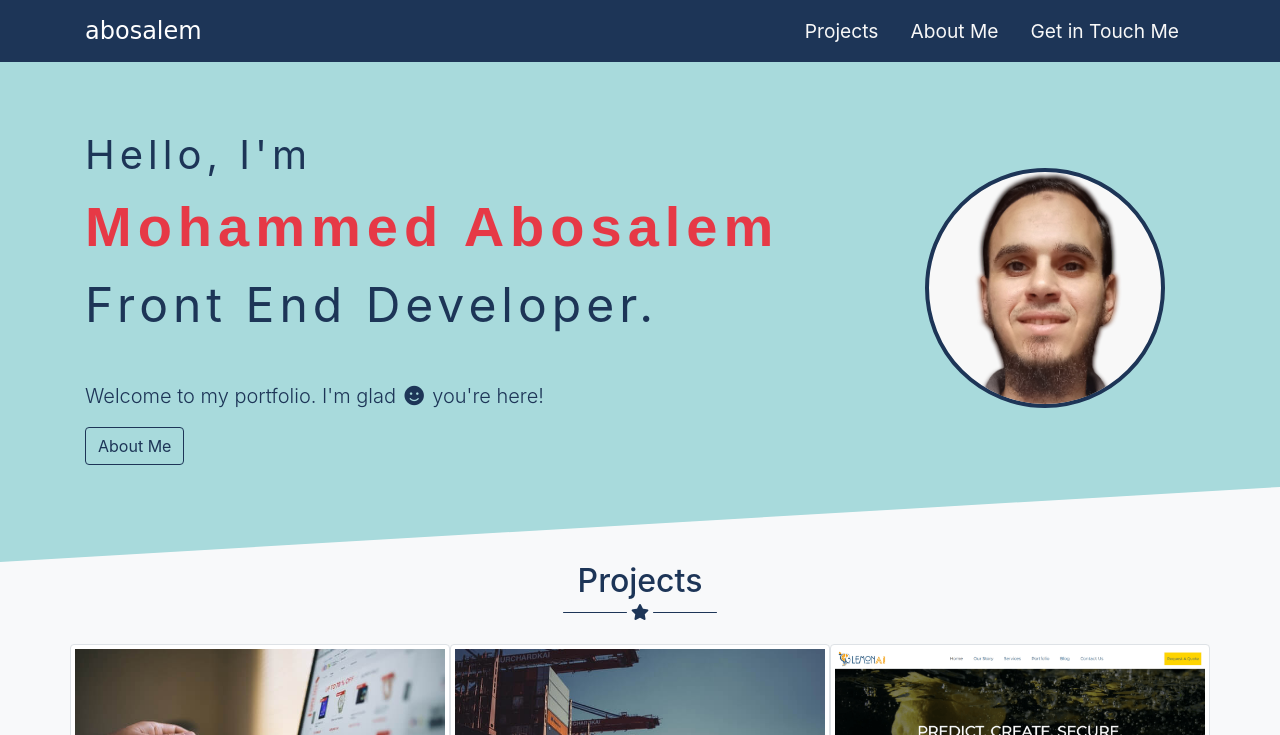
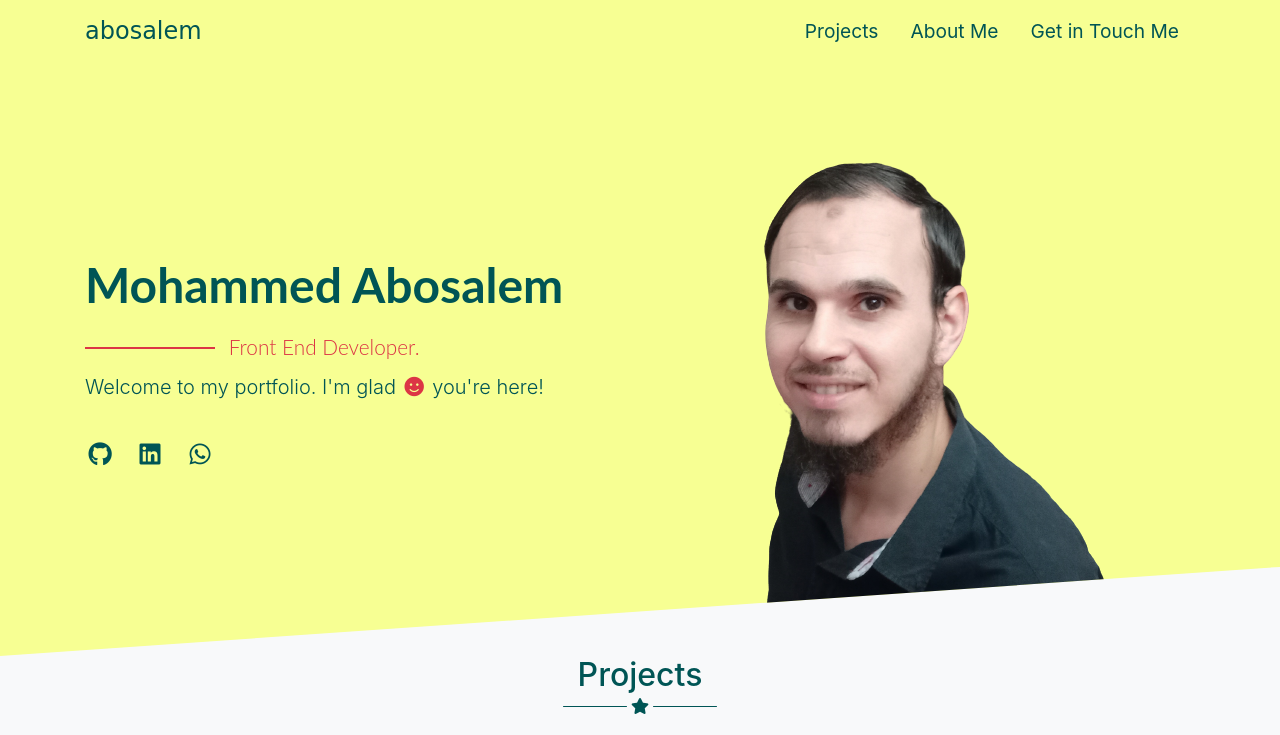
Before and after one commit to abodesigner/abodesigner.github.io, a plain HTML site: page index.html in a window 1280 px wide. Shown: the top 735 px of the page. Drawn offline with nearby package versions, Linux system fonts and the light colour scheme; a web font is replaced by a local one.

Commit message:
redesign the fisrt section and about me section

```diff
--- a/css/style.css
+++ b/css/style.css
@@ -14,6 +14,11 @@
     src: url("https://fonts.googleapis.com/css2?family=Poppins&display=swap");
 }
 
+@font-face {
+    font-family: 'Lato', sans-serif;
+    src: url("https://fonts.googleapis.com/css2?family=Lato:wght@700&display=swap");
+}
+
 /* LOGO FONT */
 @font-face {
     font-family: "Permanent Marker", cursive;
@@ -22,11 +27,9 @@
 
 /* CSS VARIABLES */
 :root {
-    /* --mainColor: #264653; */
-    --mainColor: #1d3557;
-    --mainBGColor: linear-gradient(45deg, #85ffbd 0%, #fffb7d 100%);
-    /* --logoColor: #dcfc8f; */
-    --logoColor: #fff;
+    --mainColor: #005555;
+    --mainBGColor: #F7FF93;
+
 }
 
 /* GENERAL RULES */
@@ -73,8 +76,7 @@ a.btn-outline-dark:hover {
 }
 /* NAVBAR */
 .custom-navbar {
-    /* background-color: var(--mainColor); */
-    background-color: #1d3557;
+    background-color: var(--mainBGColor);
 }
 .custom-navbar a.navbar-brand {
     font-size: 1.5rem;
@@ -82,81 +84,81 @@ a.btn-outline-dark:hover {
 
 span.logo {
     font-family: "Permanent Marker", cursive;
-    color: var(--logoColor);
+    color: var(--mainColor);
 }
 
 .custom-navbar .navbar-nav .nav-link.active,
 .custom-navbar .navbar-nav .nav-link {
     font-size: 1.2rem;
     transition: color 0.3s ease-in-out;
-    color: #f8f8f8;
+    color: var(--mainColor);
     transition: all 0.5s ease;
+}
+
+.custom-navbar .navbar-nav .nav-link.active:hover,
+.custom-navbar .navbar-nav .nav-link:hover {
+    color: #e63946
 }
 
 /* HOME SECTION */
 .home {
     height: calc(100% - 94px);
     min-height: 500px;
-    /* background-color: #ffe156; */
-    background-color: #a8dadc;
+    background-color: var(--mainBGColor);
     clip-path: polygon(0 0, 100% 0, 100% 85%, 0 100%);
-}
-
-.home-content img.img-fluid {
-    border-radius: 50%;
-    border: 5px solid var(--mainColor);
-    background-color: #f8f8f8;
-}
-
-.home-content-text span.greeting {
-    color: var(--mainColor);
-    margin-top: 15px;
-    font-weight: normal;
-    display: block;
-    letter-spacing: 5px;
-    text-align: left;
-    font-size: 2.5rem;
-    text-transform: capitalize;
-    animation: myAnim 1s ease 1s 1 normal forwards;
 }
 
 .home-content-text span.name {
     display: block;
     margin-top: 0;
-    font-size: 3.5rem;
+    font-size: 3rem;
     font-weight: bold;
-    letter-spacing: 6px;
     text-transform: capitalize;
-    /* color: #dc3545; */
-    color: #e63946;
-    font-family: "Poppins", sans-serif;
+    color: #005555;
+    font-family: 'Lato', sans-serif;
 }
 
 .home-content-text span.job {
-    color: var(--mainColor);
-    letter-spacing: 5px;
-    font-size: 3rem;
+    position: relative;
+    color: #dc3545;
+    font-size: 1.3rem;
     text-transform: capitalize;
-    margin-bottom: 40px;
+    margin: 10px auto;
+    text-align: center;
     display: block;
+    font-family: 'Lato', sans-serif;
+    max-width: 500px;
+}
+
+.home-content-text span.job::before {
+    content:" ";
+    display: block;
+    height: 2px;
+    width: 130px;
+    position: absolute;
+    top: 50%;
+    left: 0;
+    background: #dc3545;
+    margin-right: 10px;
 }
 
 .home-content-text p.lead {
     color: var(--mainColor);
+    margin-bottom: 40px;
 }
 
-.effect-hover {
-    overflow: hidden;
+.fa-smile::before {
+    color: #dc3545;
 }
 
-.effect-hover img {
-    transform: scale(0.8);
-    transition: all 0.5s ease;
+.link {
+    margin-right: 20px;
+}
+.social-links a i {
+    color: var(--mainColor);
+    font-size: 1.5rem;
 }
 
-.effect-hover img:hover {
-    transform: scale(1) rotate(360deg);
-}
 
 /* PROJECTS SECTION */
 .projects h2 {
@@ -205,19 +207,20 @@ span.logo {
 
 /* ABOUT SECTION */
 .about-section {
-    /* background-color: #1abc9c; */
-    background-color: #457b9d;
-    min-height: 300px;
+    background-color: #fff;
 }
 
 .about-section h2 {
-    color: #fff;
+    color: var(--mainColor);
     font-weight: bold;
+    font-size: 1.5rem;
+    font-family: 'Lato', sans-serif;
 }
 
-.about-content p.lead {
-    font-size: 1.5rem;
-    font-family: "Open Sans";
+.about-text-section p.lead {
+    font-family: 'Lato', sans-serif;
+    font-weight: 300;
+    color: var(--mainColor);
 }
 
 .custom-divider-icon .fas.fa-star::before {
--- a/index.html
+++ b/index.html
@@ -61,18 +61,29 @@
         <div class="container">
             <div class="home-content d-flex justify-content-center align-items-center">
                 <div class="home-content-text mr-auto">
-                    <span class="greeting">hello, i'm</span>
+                    <!-- <span class="greeting">hello, i'm</span> -->
                     <span class="name">mohammed abosalem</span>
-                    <span class="job">front end developer.</span>
+                    <span class="job lead">front end developer.</span>
                     <p class="lead">
                         Welcome to my portfolio.
-                        I'm glad <i class="fas fa-smile"></i> you're here!
+                        I'm glad <i class="fas fa-smile"></i> you're here! <br>
+                    </p>
+                    <div class="social-links d-flex">
+                        <a href="https://github.com/abodesigner/" class="link" target="_blank">
+                            <i class="fab fa-github"></i>
+                        </a>
+                        <a href="https://www.linkedin.com/in/mohammedabosalim/" class="link" target="_blank">
+                            <i class="fab fa-linkedin"></i>
+                        </a>
 
-                    </p>
-                    <a href="#about" class="btn btn-outline-dark text-capitalize">about me</a>
+                        <a href="https://api.whatsapp.com/send?phone=1276412898" class="link" target="_blank">
+                            <i class="fab fa-whatsapp"></i>
+                        </a>
+                    </div>
+                    <!-- <a href="#about" class="btn btn-outline-dark text-capitalize">about me</a> -->
                 </div>
                 <div class="effect-hover">
-                    <img src="images/photo.png" alt="myImage" width="300px" class="img-fluid d-none d-md-block">
+                    <img src="images/photo2.png" alt="myImage" class="img-fluid float-right d-none d-md-block">
                 </div>
             </div>
         </div>
@@ -284,7 +295,7 @@
     </section>
 
     <!-- ABOUT SECTION -->
-    <div class="about-section py-5 text-light" id="about">
+    <div class="about-section pt-5 text-light" id="about">
         <h2 class="text-center text-capitalize mb-0">let me introduce my self</h2>
         <div class="custom-divider">
             <div class="custom-divider-line"></div>
@@ -294,29 +305,29 @@
             <div class="custom-divider-line"></div>
         </div>
         <div class="container">
-            <div class="about-content d-flex flex-column align-items-start">
+            <div class="row d-flex align-items-center">
+                <div class="col-md-7">
+                    <div class="about-img-section">
+                        <img src="images/photo2.png" class="img-fluid" alt="aboutMe-image">
+                    </div>
+                </div>
+                <div class="col-md-5">
+                    <div class="about-text-section">
+                        <p class="lead">
+                            Frontend Developer, I create web pages with UI/UX user interface, I have years
+                            of experience and worked for many companies.
+                        </p>
+                        <a href="https://drive.google.com/file/d/1uF5YMJAyXdmv6Ugnf3Gkho_26aWX986d/view?usp=sharing"
+                            class="btn btn-outline-dark" target="_blank" type="button">
+                            Download CV
+                            <i class="fas fa-download"></i>
+                        </a>
+                    </div>
+                </div>
+            </div>
 
-                <p class="lead">
-                    My story started in 2014 when i decided to shift my career.
-                    So i participated in a web design course at Taha Hessien Center,
-                    then i started to learn from online tutorials & solve my issues using google.
-                </p>
+            <div class="text-center">
 
-                <p class="lead">
-                    I'm learning the React.js, React Hooks and apply these knowleadge in practical projects.
-                </p>
-                <p class="lead">
-                    Also I'm familiar in Node.js and Express.js Framework as a backend technologies and increase my skills to be MERN stack
-                    developer.
-                </p>
-
-            </div>
-            <div class="text-center">
-                <a href="https://drive.google.com/file/d/1uF5YMJAyXdmv6Ugnf3Gkho_26aWX986d/view?usp=sharing"
-                    class="btn btn-outline-dark btn-lg" target="_blank" type="button">
-                    Download CV
-                    <i class="fas fa-download"></i>
-                </a>
             </div>
 
         </div>
```
Also changed, not shown: images/about.png (added), images/photo2.png (added).
